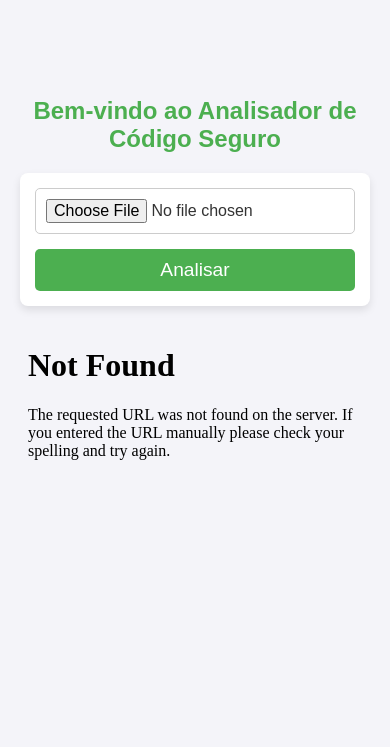
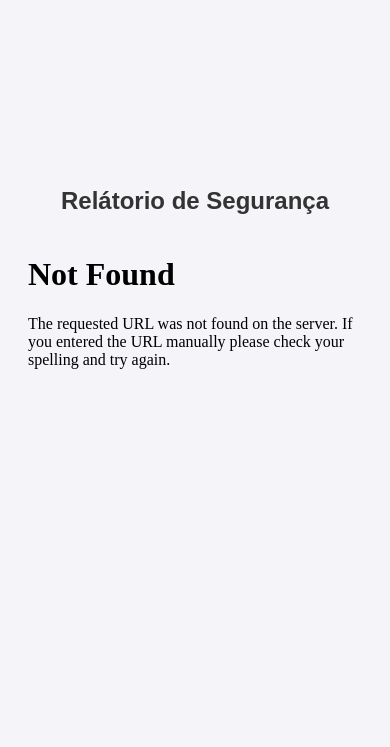
Before and after one commit to yujiichikawa/AnalisadorSeg, a Flask app: template flask/templates/index.html in a window 390 px wide. Shown: the top 747 px of the page. Run offline with Flask 3, Linux system fonts and the light colour scheme; the template is opened without the code that fills it, so the values that code supplies are empty.

Commit message:
atualizando

```diff
--- a/flask/app.py
+++ b/flask/app.py
@@ -23,7 +23,7 @@
                 codigo = f.read()
                 vulnerabilidades_detectadas.extend(analisar_codigo(codigo))
 
-repositorio_projeto = "C:/Users/USUÁRIO/PycharmProjects/PythonProject"
+repositorio_projeto = "./repository_exemplo"
 monitor = MonitoramentoArquivos()
 observador = Observer()
 observador.schedule(monitor, path=repositorio_projeto, recursive=True)
@@ -35,7 +35,7 @@
         df = pd.DataFrame(list(contagem.items()), columns=['Tipo de Vulnerabilidade', 'Ocorrências'])
         fig = px.bar(df, x='Tipo de Vulnerabilidade', y='Ocorrências', title='Análise de Código')
         dash_app.layout = html.Div(children=[
-            html.H1("Relatório de Segurança de Código"),
+            html.H1(""),
             dcc.Graph(figure=fig)
         ])
         time.sleep(5)
--- a/flask/templates/index.html
+++ b/flask/templates/index.html
@@ -25,49 +25,6 @@
             padding: 20px;
         }
 
-        h1 {
-            font-size: 2.5rem;
-            color: #4CAF50;
-            margin-bottom: 20px;
-            text-align: center;
-        }
-
-        form {
-            background-color: white;
-            padding: 20px;
-            border-radius: 8px;
-            box-shadow: 0 4px 8px rgba(0, 0, 0, 0.1);
-            width: 100%;
-            max-width: 600px;
-            display: flex;
-            flex-direction: column;
-            gap: 15px;
-            align-items: center;
-        }
-
-        input[type="file"] {
-            padding: 10px;
-            font-size: 1rem;
-            border: 1px solid #ccc;
-            border-radius: 5px;
-            width: 100%;
-            max-width: 400px;
-        }
-
-        input[type="submit"] {
-            background-color: #4CAF50;
-            color: white;
-            font-size: 1.2rem;
-            padding: 10px 20px;
-            border: none;
-            border-radius: 5px;
-            cursor: pointer;
-            transition: background-color 0.3s ease;
-        }
-
-        input[type="submit"]:hover {
-            background-color: #45a049;
-        }
 
         iframe {
             width: 100%;
@@ -81,15 +38,6 @@
         @media (max-width: 768px) {
             h1 {
                 font-size: 2rem;
-            }
-
-            form {
-                padding: 15px;
-            }
-
-            input[type="file"], input[type="submit"] {
-                width: 100%;
-                max-width: 100%;
             }
         }
 
@@ -105,11 +53,8 @@
     </style>
 </head>
 <body>
-    <h1>Bem-vindo ao Analisador de Código Seguro</h1>
-    <form action="/" method="post" enctype="multipart/form-data">
-        <input type="file" name="file">
-        <input type="submit" value="Analisar">
-    </form>
+    <h1>Relátorio de Segurança</h1>
+
     <iframe src="/dash/" title="Dashboard"></iframe>
 </body>
 </html>
--- a/exemplo/exemplo.py
+++ b/repository_exemplo/exemplo.py
@@ -14,7 +14,6 @@
 
     # Vulnerabilidade de SQL Injection
     query = "SELECT * FROM usuarios WHERE usuario = '" + usuario + "' AND senha = '" + senha + "'"
-    query = "<script></script>"
     cursor.execute(query)
     resultado = cursor.fetchall()
 
```
Also changed, not shown: banco.db (added).
